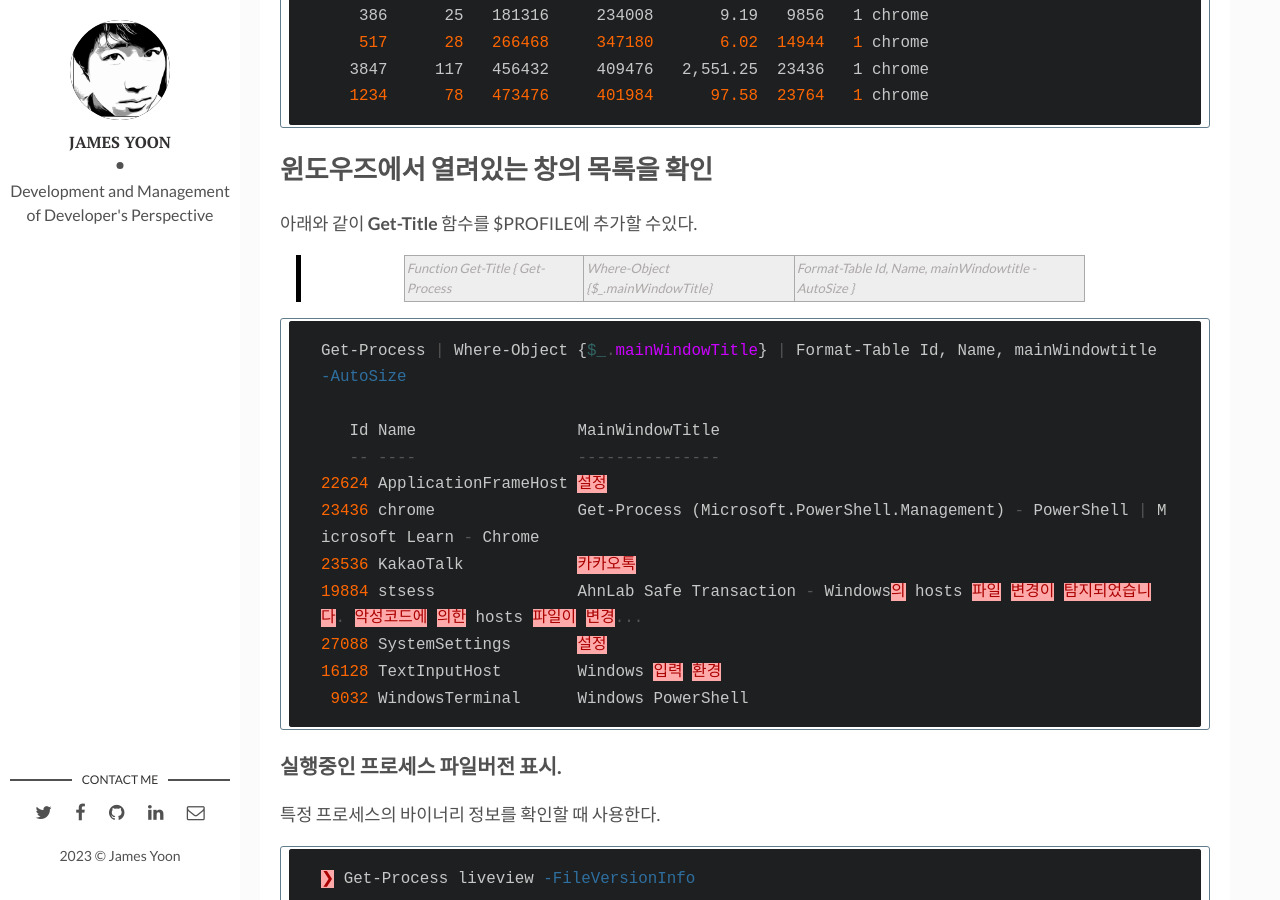
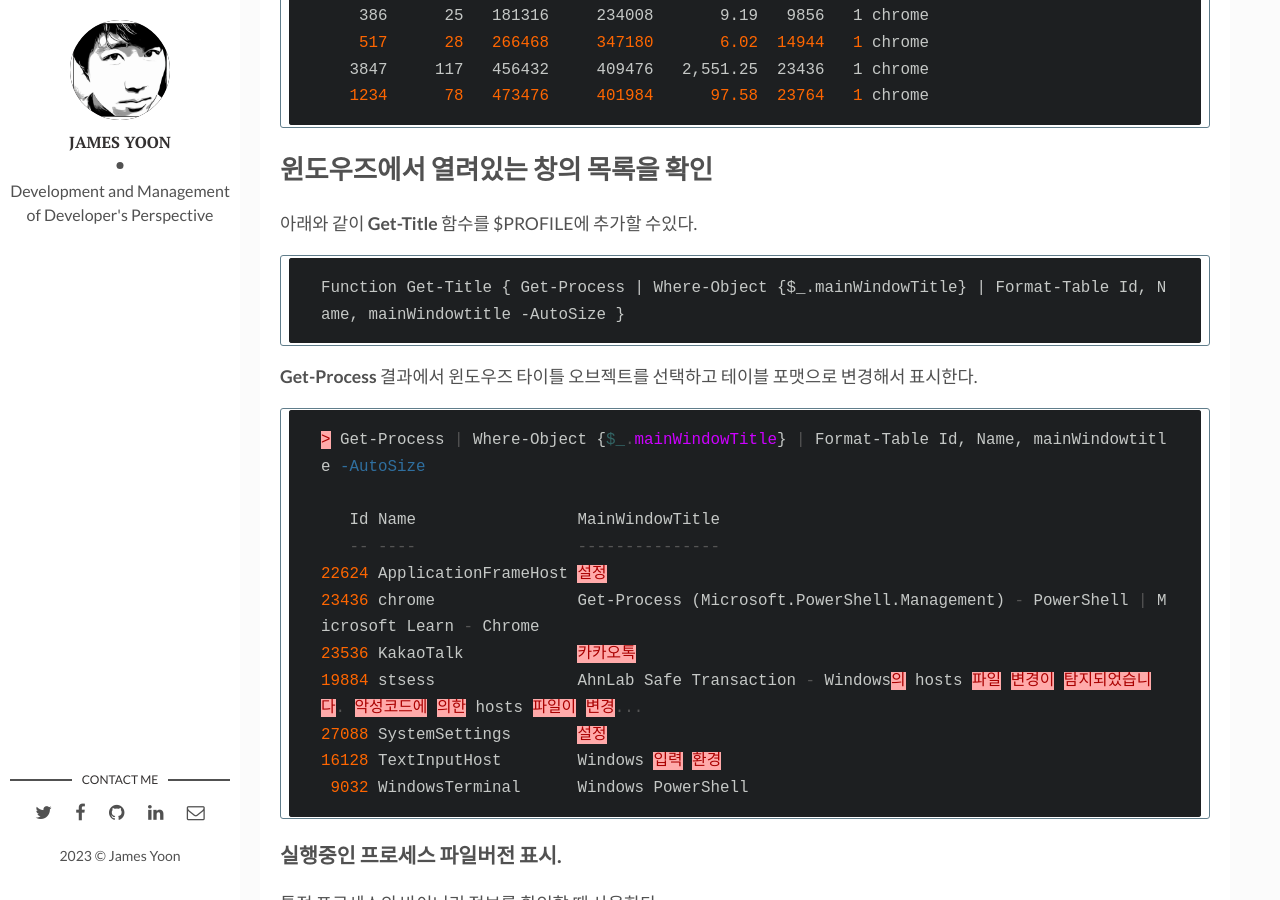
Before and after one commit to butteryoon/butteryoon.github.io, a Jekyll site: the page built from _posts/2020-07-16-WindowsPowerShell.md, in a window 1280 px wide and 900 px high, scrolled down 5206 px. Built offline with Jekyll 4.4.1, drawn with Linux system fonts in a browser that asks for light colours; comment, search, counter and statistics services are not loaded; some of the changed text lies outside the part shown.

Commit message:
포맷 정리

````diff
--- a/_posts/2020-07-16-WindowsPowerShell.md
+++ b/_posts/2020-07-16-WindowsPowerShell.md
@@ -193,10 +193,14 @@ Handles  NPM(K)    PM(K)      WS(K)     CPU(s)     Id  SI ProcessName
 
 아래와 같이 **Get-Title** 함수를 $PROFILE에 추가할 수있다.
 
-> Function Get-Title { Get-Process | Where-Object {$_.mainWindowTitle} | Format-Table Id, Name, mainWindowtitle -AutoSize }
+```
+Function Get-Title { Get-Process | Where-Object {$_.mainWindowTitle} | Format-Table Id, Name, mainWindowtitle -AutoSize }
+```
+
+**Get-Process** 결과에서 윈도우즈 타이틀 오브젝트를 선택하고 테이블 포맷으로 변경해서 표시한다.
 
 ```powershell
-Get-Process | Where-Object {$_.mainWindowTitle} | Format-Table Id, Name, mainWindowtitle -AutoSize
+> Get-Process | Where-Object {$_.mainWindowTitle} | Format-Table Id, Name, mainWindowtitle -AutoSize
 
    Id Name                 MainWindowTitle
    -- ----                 ---------------
````
Also changed, not shown: other parts of _posts/2020-07-16-WindowsPowerShell.md (+1 -1 lines).
